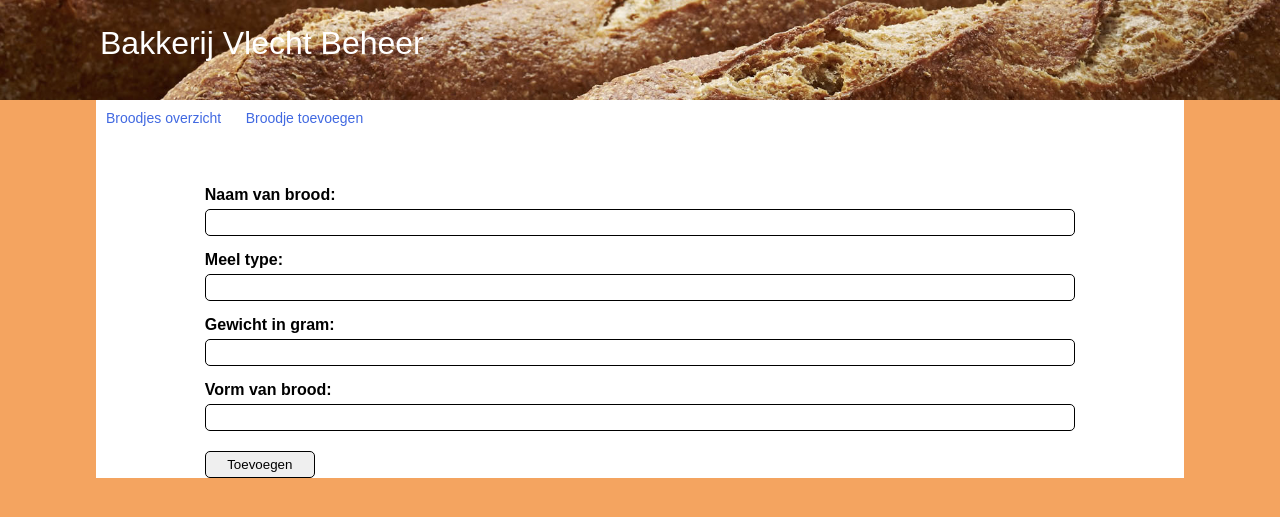
After one commit to oscarlemstra/inleiding-php, a PHP site: page /h09/form.php in a window 1280 px wide. The commit adds this page. Shown: the top 517 px of the page. Run offline with PHP 8.4, Linux system fonts and the light colour scheme.

Commit message:
h09: opdr 1 bezig

```diff
--- /dev/null
+++ b/h09/form.php
@@ -0,0 +1,37 @@
+<!DOCTYPE html>
+<html lang="en">
+    <head>
+        <meta charset="UTF-8">
+        <link rel="stylesheet" href="stylesheet.css">
+        <title>Brood formulier</title>
+    </head>
+
+    <body>
+        <header>
+            <h1>Bakkerij Vlecht Beheer</h1>
+        </header>
+
+        <div id="center-site">
+            <div id="buttons">
+                <a class="button" href="index.php">Broodjes overzicht</a>
+                <a class="button" href="form.php">Broodje toevoegen</a>
+            </div>
+
+            <form action="" method="post">
+                <label for="naam">Naam van brood:</label>
+                <input type="text" id="naam" name="naam" required>
+
+                <label for="meel-type">Meel type:</label>
+                <input type="text" id="meel-type" name="meel-type" required>
+
+                <label for="gewicht">Gewicht in gram:</label>
+                <input type="number" id="gewicht" name="gewicht" required>
+
+                <label for="vorm">Vorm van brood:</label>
+                <input type="text" id="vorm" name="vorm" required>
+
+                <input type="submit" id="knop" value="Toevoegen">
+            </form>
+        </div>
+    </body>
+</html>
--- a/h09/index.php
+++ b/h09/index.php
@@ -15,7 +15,7 @@
             <div id="intro">
                 <div id="buttons">
                     <a class="button" href="index.php">Broodjes overzicht</a>
-                    <a class="button" href="">Broodje toevoegen</a>
+                    <a class="button" href="form.php">Broodje toevoegen</a>
                 </div>
 
                 <h2>Broodjes overzicht</h2>
--- a/h09/stylesheet.css
+++ b/h09/stylesheet.css
@@ -45,6 +45,38 @@ a.button:hover {
     color: midnightblue;
 }
 
+
+form {
+    width: 80%;
+    /*border: solid sandybrown 2px;*/
+    border-radius: 6px;
+    margin: auto;
+    margin-top: 50px;
+    /*padding: 15px;*/
+}
+
+label {
+    display: block;
+    font-weight: bold;
+}
+
+input {
+    display: block;
+    width: 100%;
+    border-radius: 5px;
+    border: solid black 1px;
+    margin-top: 5px;
+    margin-bottom: 15px;
+    padding: 5px;
+}
+
+input#knop {
+    width: 110px;
+    margin-top: 20px;
+    margin-bottom: 0;
+}
+
+
 div#intro h2 {
     font-weight: normal;
     font-size: 36px;
```
Also changed, not shown: h09/Brood.php (added, +40 -0 lines), h09/Overzicht.php (added, +14 -0 lines), h09/sql/bakkerij_wim_vlecht.sql (added, +13 -0 lines).
